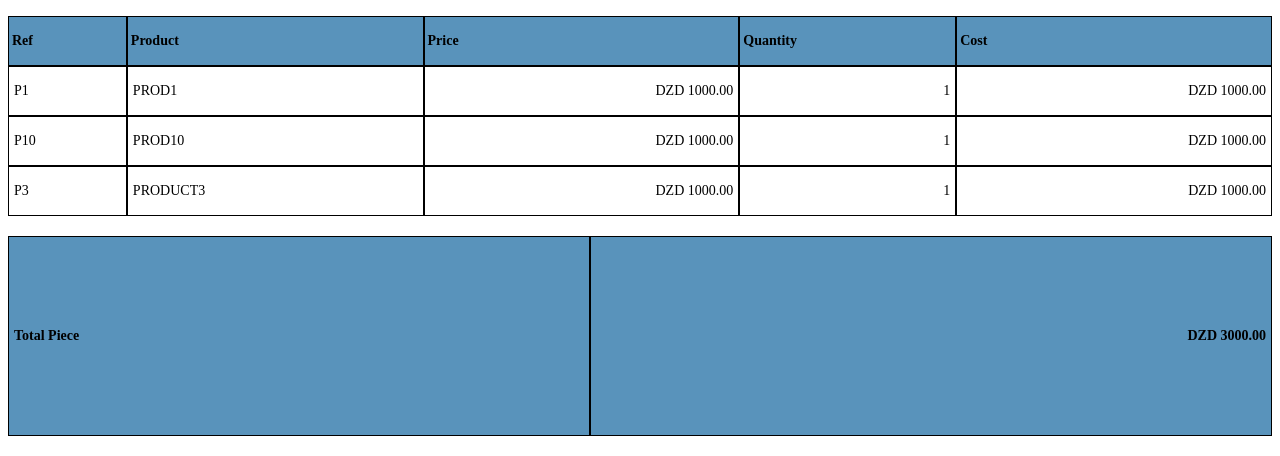
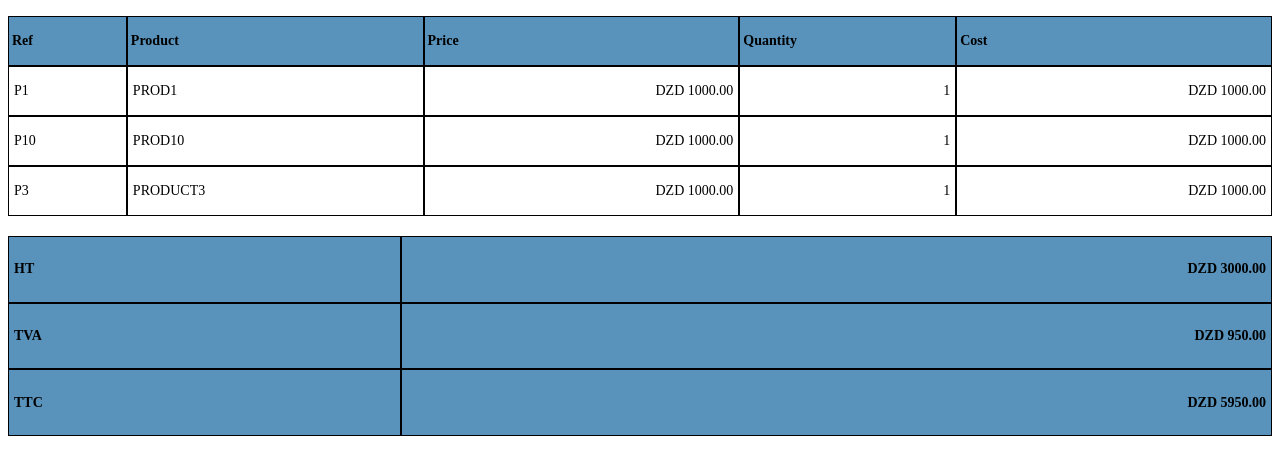
Before and after one commit to abidmohamed/mecanique_workshop, a Django app: template buyorder/templates/buyorder/pdf.html in a window 1280 px wide. Shown: the part 348-804 px from the top of the page. Run offline with Django 3.2, Linux system fonts and the light colour scheme; the template is opened without the code that fills it: values named after a table or form of the project are taken from there, others are empty; data comes from the database, SQL or seed files in the repository.

Commit message:
sell buy order tva 2

```diff
--- a/buyorder/templates/buyorder/pdf.html
+++ b/buyorder/templates/buyorder/pdf.html
@@ -196,8 +196,16 @@
 <table class="items-table">
     <tbody>
     <tr class="total">
-        <td colspan="3">Total Piece</td>
+        <td colspan="3">HT</td>
         <td class="num">DZD {{ order.get_total_cost }}</td>
+    </tr>
+    <tr class="total">
+        <td colspan="3">TVA</td>
+        <td class="num">DZD {{ order.get_tva }}</td>
+    </tr>
+    <tr class="total">
+        <td colspan="3">TTC</td>
+        <td class="num">DZD {{ order.get_ttc }}</td>
     </tr>
     </tbody>
 </table>
```
